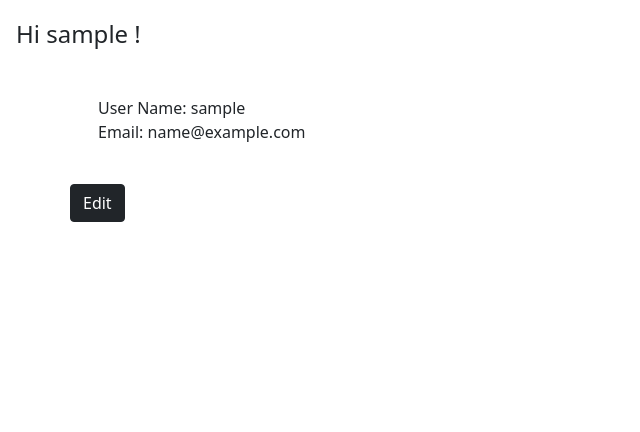
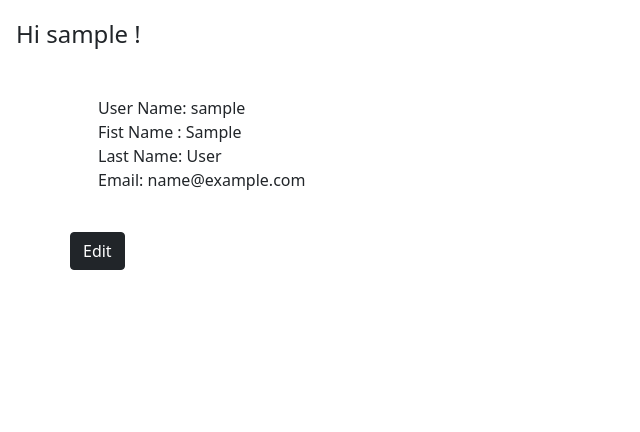
Before and after one commit to Carrie8348/pt4-djangoblog, a Django app: page /profile/ in a window 1280 px wide. Shown: the part 60-492 px from the top of the page, without its empty margins (0-640 px from the left). Run offline with Django 3.2, Linux system fonts and the light colour scheme; the visitor is signed in with stand-in values (Sample User, id 1); parts of the project's set-up code (start-up, migrations or seed data) failed here and were passed over.

Commit message:
add edit profile page and views

```diff
--- a/blog/forms.py
+++ b/blog/forms.py
@@ -9,14 +9,8 @@ class CommentForm(forms.ModelForm):
         fields = ('body',)
 
 
-class UpdateUserForm(forms.ModelForm):
+class ProfileForm(forms.Form):
 
-    username = forms.CharField(max_length=100,
-                                required=True,
-                                widget=forms.TextInput(attrs={'class': 'form-control'}))
-    email = forms.EmailField(required=True,
-                             widget=forms.TextInput(attrs={'class':'form-control'}))
-
-    class Meta:
-        model = User
-        fields = ['username', 'email']
+    first_name = forms.CharField(max_length=50)
+    last_name = forms.CharField(max_length=50)
+    email = forms.CharField(max_length=150)
--- a/blog/models.py
+++ b/blog/models.py
@@ -49,9 +49,6 @@ class Comment(models.Model):
 
 class Profile(models.Model):
     user = models.ForeignKey(User, on_delete=models.CASCADE)
-    name = models.CharField(max_length=100, null=False, blank=False)
-    email = models.CharField(max_length=150, null=False, blank=False)
-    approved = models.BooleanField(default=False)
 
     def __str__(self):
         return self.user.username
--- a/blog/urls.py
+++ b/blog/urls.py
@@ -5,6 +5,7 @@ from .views import profile
 urlpatterns = [
     path("", views.PostList.as_view(), name='home'),
     path('profile/', profile, name='user_profile'),
+    path('edit_profile/', views.profile_update, name='edit_profile'),
     path('<slug:slug>/', views.PostDetail.as_view(), name='post_detail'),
     path('like/<slug:slug>', views.PostLike.as_view(), name='post_like'),
 ]
--- a/blog/views.py
+++ b/blog/views.py
@@ -1,9 +1,10 @@
 from django.shortcuts import render, get_object_or_404, reverse
 from django.views import generic, View
 from django.http import HttpResponseRedirect
+from django.contrib.auth.models import User
 from django.contrib.auth.decorators import login_required
 from .models import Post, Profile
-from .forms import CommentForm, UpdateUserForm
+from .forms import CommentForm, ProfileForm
 
 
 
@@ -80,14 +81,26 @@ class PostLike(View):
 
 @login_required
 def profile(request):
-    if request.method == 'POST':
-        user_form = UpdateUserForm(request.POST, instance=request.user.profile)
 
-        if user_form.is_valid():
-            user_form.save()
-            message.success(request, 'Your profile is updated successfully')
-            return redirect(to='user_profile')
+    return render(request, "user_profile.html", )
+
+@login_required
+def profile_update(request, pk):
+
+    user = get_object_or_404(User, pk=pk)
+
+    if request.method == "POST":
+        form = ProfileForm(request.POST)
+
+        if form.is_valid():
+            user.first_name = form.cleaned_data['first_name']
+            user.last_name = form.cleaned_data['last_name']
+            user.save()
+
+            return HttpResponseRedirect('user_profile', args=[user.id])
+
     else:
-        user_form = UpdateUserForm(instance=request.user)
+        default_data = {'first_name': user.first_name, 'last_name': user.last_name }
+        form = ProfileForm(default_data)
 
-    return render(request, "user_profile.html", {'user_form': user_form})
+    return render(request, 'edit_profile.html', {'form': form, 'user': user})
--- a/templates/user_profile.html
+++ b/templates/user_profile.html
@@ -12,6 +12,10 @@
             <div class="card-body">
                 <p class="card-text text-dark">
                    User Name: {{ user }}
+                   <br>
+                   Fist Name : {{ user.first_name }}
+                   <br>
+                   Last Name: {{ user.last_name }}
                    <br>
                    Email: {{ user.email }}
 
```
Also changed, not shown: blog/migrations/0014_alter_profile_user.py (added).
